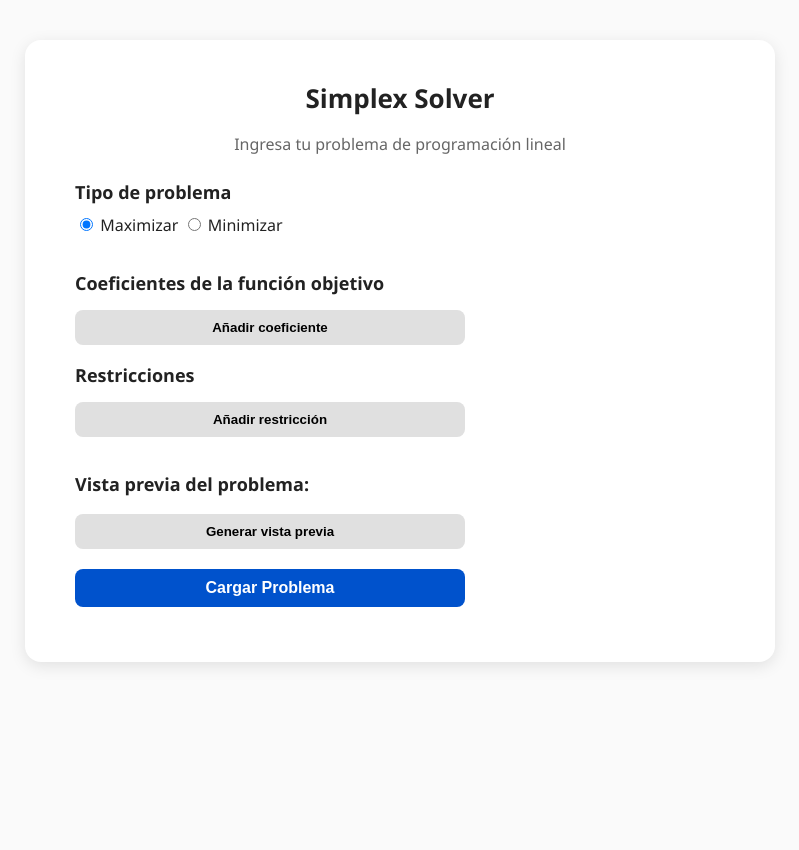
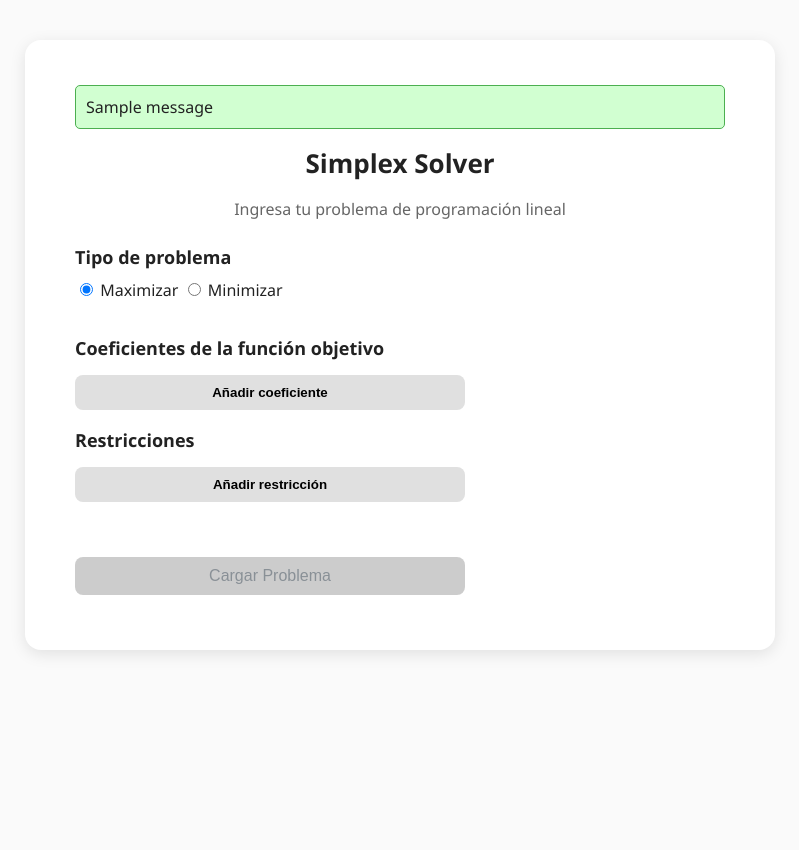
Before and after one commit to the-utn-team/simplex-solver, a Flask app: page /new in a window 1280 px wide. Shown: the top 850 px of the page, without its empty margins (240-1039 px from the left). Run offline with Flask 3, Linux system fonts and the light colour scheme; one stand-in notice (Sample message) is shown.

Commit message:
Mensajes de error y validación (issue-16)

```diff
--- a/app/controllers/ui_controller.py
+++ b/app/controllers/ui_controller.py
@@ -36,7 +36,6 @@ def new_problem():
         num_vars = len(objective_list)
         num_constraints = len(constraint_signs)
 
-        # Crear diccionario de la función objetivo
         objective = {
             "type": problem_type,
             "coefficients": {f"x{i+1}": float(objective_list[i]) for i in range(num_vars)}
@@ -61,11 +60,9 @@ def new_problem():
             "restricciones": restricciones
         }
 
-        # (Temporal) Mostrar en consola para verificar
-        import json
-        print(json.dumps(problem_data, indent=4, ensure_ascii=False))
+        # Guardar el problema para usarlo luego en el solver
+        storage.save_problem({"problema_definicion": problem_data})
 
-        # TODO: aquí se podría guardar o enviar al solver
         flash("Problema cargado correctamente.", "success")
         return render_template("preview.html", problem_data=problem_data)
 
--- a/static/style.css
+++ b/static/style.css
@@ -67,9 +67,34 @@ button {
     margin-top: 10px;
 }
 
+/*
 .btn-primary {
     background-color: #000;
     color: white;
+}*/
+
+/* Estado normal del botón Calcular */
+.btn-primary {
+  background-color: #007bff;
+  color: white;
+  border: none;
+  padding: 10px 16px;
+  border-radius: 8px;
+  font-weight: 500;
+  transition: background-color 0.3s ease;
+}
+
+/* Al pasar el mouse (solo si está habilitado) */
+.btn-primary:hover:enabled {
+  background-color: #0056b3;
+}
+
+/* Estado deshabilitado */
+.btn-primary:disabled {
+  background-color: #c0c0c0;  /* gris */
+  color: #6c757d;
+  cursor: not-allowed;
+  opacity: 0.8;
 }
 
 .btn-secondary {
@@ -121,3 +146,29 @@ button {
     align-items: center;
     margin-top: 20px;
 }
+
+.flash-messages { margin-bottom: 1rem; }
+.flash { padding: 10px; border-radius: 5px; margin: 5px 0; }
+.flash.success { background-color: #d1ffd1; border: 1px solid #4CAF50; }
+.flash.error { background-color: #ffe0e0; border: 1px solid #e53935; }
+
+input:invalid {
+    border: 2px solid #e53935;
+    background-color: #ffeaea;
+}
+
+.input-error {
+  border: 2px solid #e74c3c !important;
+  background-color: #ffecec;
+}
+
+.error-message {
+  color: #e74c3c;
+  font-size: 0.85em;
+  margin-top: 4px;
+}
+
+input:valid {
+    border: 2px solid #27ae60;
+    background-color: #ecf9f1;
+}
--- a/templates/new_problem.html
+++ b/templates/new_problem.html
@@ -4,13 +4,64 @@
     <meta charset="UTF-8">
     <title>Nuevo Problema - Simplex Solver</title>
     <link rel="stylesheet" href="{{ url_for('static', filename='style.css') }}">
+    <style>
+        /* 💡 Estilo del botón principal */
+        .btn-submit {
+            background-color: #007bff;
+            color: white;
+            border: none;
+            padding: 10px 16px;
+            border-radius: 8px;
+            font-weight: 500;
+            transition: background-color 0.3s ease;
+        }
+
+        .btn-submit:hover:enabled {
+            background-color: #0056b3;
+        }
+
+        .btn-submit:disabled {
+            background-color: #c0c0c0;
+            color: #6c757d;
+            cursor: not-allowed;
+            opacity: 0.8;
+        }
+
+        /* 🔴 Solo se activa en inputs inválidos luego del intento de enviar */
+        .input-error {
+            border: 2px solid #dc3545;
+        }
+
+        .error-msg {
+            color: #dc3545;
+            font-size: 0.85em;
+            margin-top: 4px;
+            display: none;
+        }
+
+        .error-msg.active {
+            display: block;
+        }
+    </style>
 </head>
+
 <body>
     <div class="container">
+        <!-- Mensajes flash -->
+        {% with messages = get_flashed_messages(with_categories=true) %}
+            {% if messages %}
+                <div class="flash-messages">
+                    {% for category, message in messages %}
+                        <div class="flash {{ category }}">{{ message }}</div>
+                    {% endfor %}
+                </div>
+            {% endif %}
+        {% endwith %}
+
         <h1>Simplex Solver</h1>
         <p class="subtitle">Ingresa tu problema de programación lineal</p>
 
-        <form method="POST" action="{{ url_for('ui.new_problem') }}">
+        <form id="formularioSimplex" method="POST" action="{{ url_for('ui.new_problem') }}">
 
             <!-- Tipo de problema -->
             <section class="problem-type">
@@ -35,9 +86,10 @@
                     termDiv.classList.add("term-row");
 
                     termDiv.innerHTML = `
-                        <input type="number" class="coef-input" name="objective[]" placeholder="Coef" required>
+                        <input type="number" class="coef-input" name="objective[]" placeholder="Coef" step="any">
                         <span class="variable-label">x${termCount}</span>
                         <button type="button" class="btn-delete" title="Eliminar término">🗑️</button>
+                        <div class="error-msg">Usa puntos en lugar de comas.</div>
                     `;
 
                     termDiv.querySelector(".btn-delete").addEventListener("click", () => {
@@ -59,14 +111,12 @@
                 }
 
                 function updateConstraintInputs() {
-                    // Ajusta las restricciones existentes cuando cambia el número de coeficientes
                     const constraints = document.querySelectorAll(".constraint");
                     constraints.forEach(constraint => {
                         const inputs = constraint.querySelectorAll(".constraint-coef");
                         const diff = termCount - inputs.length;
 
                         if (diff > 0) {
-                            // Agregar inputs faltantes
                             for (let i = inputs.length + 1; i <= termCount; i++) {
                                 const input = document.createElement("input");
                                 input.type = "number";
@@ -77,7 +127,6 @@
                                 constraint.insertBefore(input, constraint.querySelector("select"));
                             }
                         } else if (diff < 0) {
-                            // Eliminar inputs sobrantes
                             for (let i = 0; i < Math.abs(diff); i++) {
                                 constraint.querySelectorAll(".constraint-coef")[inputs.length - 1 - i].remove();
                             }
@@ -93,25 +142,19 @@
                 <button type="button" id="add-constraint" class="btn-secondary">Añadir restricción</button>
             </section>
 
-            <div id="problem-preview" class="preview-box hidden">
-                <h3>Vista previa del problema:</h3>
-                <pre id="preview-text"></pre>
-            </div>
-            <button type="button" id="preview-problem" class="btn-secondary">Generar vista previa</button>
-
-            <button type="submit" class="btn-submit">Cargar Problema</button>
+            <!-- Botón de envío principal -->
+            <button id="btnCalcular" type="submit" class="btn-submit" disabled>Cargar Problema</button>
 
         </form>
     </div>
 
+    <!-- Añadir restricción -->
     <script>
-        // Añadir una nueva restricción
         document.getElementById("add-constraint").addEventListener("click", function() {
             const container = document.getElementById("constraints-container");
             const div = document.createElement("div");
             div.className = "constraint";
 
-            // Crear coeficientes según la cantidad actual de variables (termCount)
             let coefInputs = "";
             for (let i = 1; i <= termCount; i++) {
                 coefInputs += `<input type="number" class="constraint-coef" name="constraint_${i}[]" placeholder="a${i}" step="any"> `;
@@ -126,6 +169,7 @@
                 </select>
                 <input type="number" name="constraint_rhs[]" placeholder="b" step="any">
                 <button type="button" class="delete-btn" onclick="removeConstraint(this)">🗑</button>
+                <div class="error-msg">Usa puntos en lugar de comas.</div>
             `;
             container.appendChild(div);
         });
@@ -135,6 +179,7 @@
         }
     </script>
 
+    <!-- Generar vista previa -->
     <script>
         document.getElementById("preview-problem").addEventListener("click", showPreview);
 
@@ -143,14 +188,10 @@
             const coefInputs = document.querySelectorAll('#objective-terms input[type="number"]');
             const constraints = document.querySelectorAll('.constraint');
 
-            // Construir función objetivo
             let text = `${type === "maximize" ? "Maximizar" : "Minimizar"}:\nZ = `;
-            text += Array.from(coefInputs)
-                .map((input, i) => `${input.value || 0}x${i + 1}`)
-                .join(" + ");
+            text += Array.from(coefInputs).map((input, i) => `${input.value || 0}x${i + 1}`).join(" + ");
             text += `\nSujeto a:\n`;
 
-            // Construir restricciones
             constraints.forEach((constraint) => {
                 const coefInputs = constraint.querySelectorAll('input[type="number"]:not([name*="rhs"])');
                 const sign = constraint.querySelector('select')?.value || "<=";
@@ -163,17 +204,62 @@
                 text += `${expr} ${sign} ${rhs}\n`;
             });
 
-            // Condición de no negatividad
             const nonNeg = Array.from(coefInputs)
                 .map((_, i) => `x${i + 1} ≥ 0`)
                 .join(", ");
             text += `${nonNeg}`;
 
-            // Mostrar vista previa
             document.getElementById("preview-text").textContent = text;
             document.getElementById("problem-preview").classList.remove("hidden");
         }
     </script>
 
+    <!-- 🔒 VALIDACIÓN Y BLOQUEO DE BOTÓN -->
+    <script>
+        document.addEventListener("DOMContentLoaded", () => {
+            const form = document.getElementById("formularioSimplex");
+            const botonCalcular = document.getElementById("btnCalcular");
+
+            function validarFormulario(mostrarErrores = false) {
+                let valido = true;
+                const inputs = form.querySelectorAll("input[type='number']");
+
+                inputs.forEach(input => {
+                    const valor = input.value.trim();
+                    const errorMsg = input.parentElement.querySelector(".error-msg");
+
+                    if (valor.includes(",")) {
+                        valido = false;
+                        if (mostrarErrores) {
+                            input.classList.add("input-error");
+                            if (errorMsg) errorMsg.classList.add("active");
+                        }
+                    } else if (valor === "" || isNaN(valor)) {
+                        valido = false;
+                        if (mostrarErrores) {
+                            input.classList.add("input-error");
+                            if (errorMsg) errorMsg.classList.remove("active");
+                        }
+                    } else {
+                        input.classList.remove("input-error");
+                        if (errorMsg) errorMsg.classList.remove("active");
+                    }
+                });
+
+                botonCalcular.disabled = !valido;
+                return valido;
+            }
+
+            form.addEventListener("input", () => validarFormulario(false));
+
+            form.addEventListener("submit", (event) => {
+                if (!validarFormulario(true)) {
+                    event.preventDefault();
+                    alert("Corrige los errores antes de calcular el problema.");
+                }
+            });
+        });
+    </script>
+
 </body>
 </html>
```
